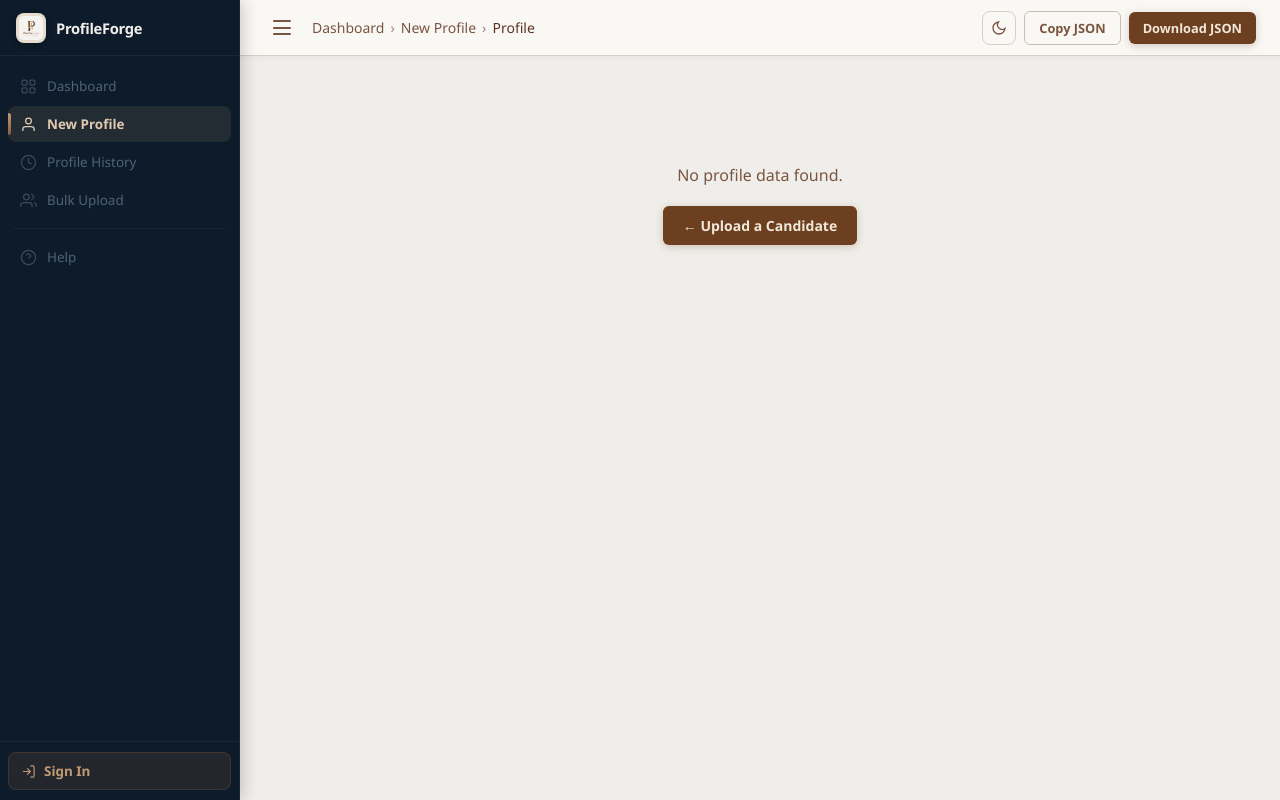
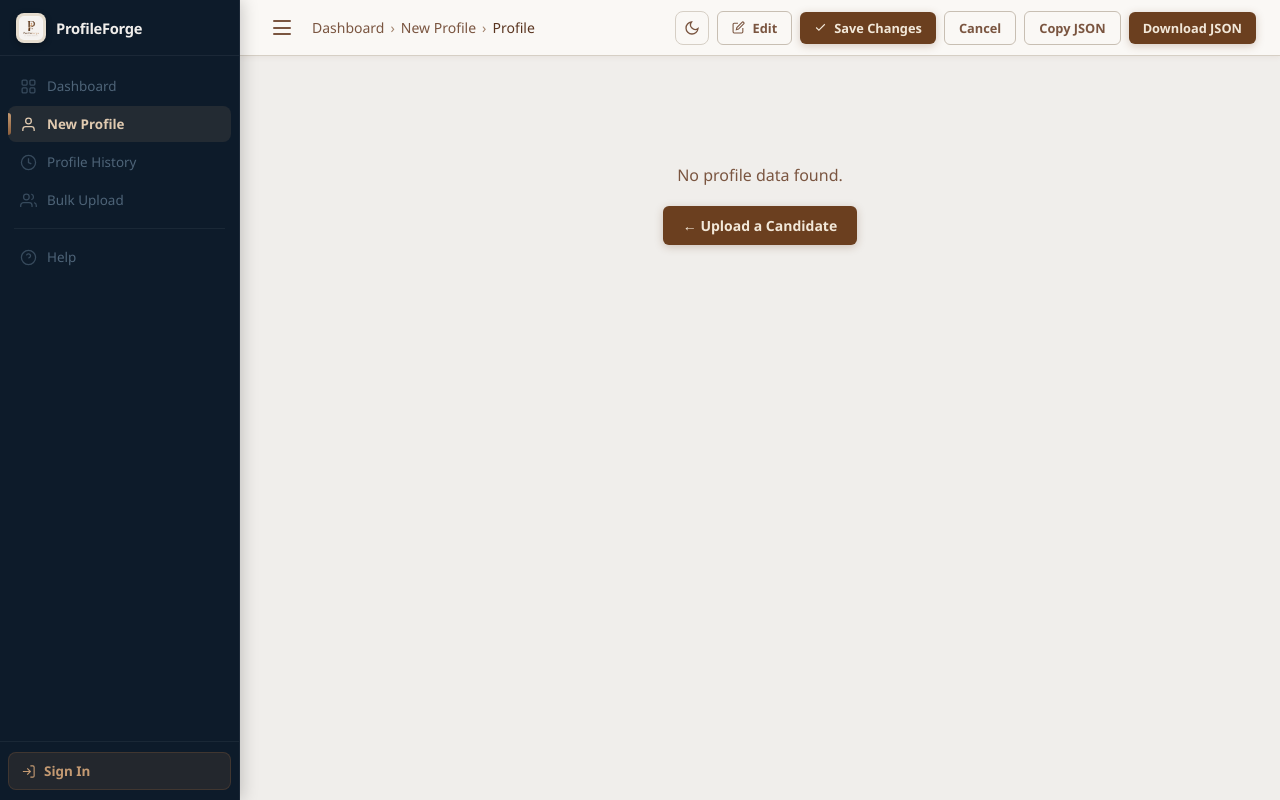
Before and after one commit to HazSha28/ProfileForge, a FastAPI app: page /profile in a window 1280 px wide. Run offline with FastAPI, Linux system fonts and the light colour scheme.

Commit message:
feat: candidate profile editing with Manual source tracking
- Edit button in profile topbar enters edit mode
- All key fields (name, headline, location) become contenteditable
- Dashed amber border + hint banner shows in edit mode
- Save: applies changes, marks source as Manual, sets confidence=1.0
- Cancel: restores original values, no changes saved
- Manual badge shown next to edited fields
- Updated profile saved back to localStorage + history entry
- Toast notification on save

```diff
--- a/web/static/js/profile.js
+++ b/web/static/js/profile.js
@@ -242,5 +242,188 @@
 }
 .pf-view-tab:hover { border-color:var(--border-2); color:var(--text-2); }
 .pf-view-tab--active { background:var(--brown); border-color:var(--brown); color:#f2e8d9; }
+
+/* ── Edit mode ── */
+.pf-editable {
+  border: 1px dashed transparent;
+  border-radius: 5px;
+  transition: border-color .15s, background .15s;
+  min-height: 1.2em;
+  display: inline-block;
+  padding: 2px 4px;
+  cursor: default;
+}
+body.edit-mode .pf-editable {
+  border-color: var(--brown-l);
+  background: var(--brown-glow);
+  cursor: text;
+  outline: none;
+}
+body.edit-mode .pf-editable:focus {
+  border-color: var(--brown);
+  background: var(--surface-2);
+  box-shadow: 0 0 0 3px rgba(107,63,31,.12);
+}
+.pf-manual-badge {
+  display: inline-block; font-size: .6rem; font-weight: 800;
+  padding: 1px 6px; border-radius: 10px; margin-left: 5px;
+  background: rgba(91,74,138,.15); color: var(--purple);
+  border: 1px solid rgba(91,74,138,.25); text-transform: uppercase;
+  letter-spacing: .4px; vertical-align: middle;
+}
+.pf-edit-hint {
+  font-size: .72rem; color: var(--brown-l);
+  margin-bottom: 14px; padding: 8px 12px;
+  background: rgba(107,63,31,.07); border-radius: 7px;
+  border: 1px solid rgba(107,63,31,.15);
+  display: none;
+}
+body.edit-mode .pf-edit-hint { display: block; }
 `;
 document.head.appendChild(style);
+
+// ── Edit mode ──────────────────────────────────────────────────
+let editMode = false;
+let originalProfile = JSON.parse(JSON.stringify(p || {})); // deep clone for cancel
+
+const editBtn       = document.getElementById("edit-btn");
+const saveBtn       = document.getElementById("save-edit-btn");
+const cancelBtn     = document.getElementById("cancel-edit-btn");
+
+// Insert edit hint banner at top of formatted view
+const editHint = document.createElement("div");
+editHint.className = "pf-edit-hint";
+editHint.innerHTML = `
+  <svg viewBox="0 0 24 24" fill="none" stroke="currentColor" stroke-width="2" width="13" height="13" style="display:inline;vertical-align:middle;margin-right:5px">
+    <path d="M11 4H4a2 2 0 0 0-2 2v14a2 2 0 0 0 2 2h14a2 2 0 0 0 2-2v-7"/>
+    <path d="M18.5 2.5a2.121 2.121 0 0 1 3 3L12 15l-4 1 1-4 9.5-9.5z"/>
+  </svg>
+  <strong>Edit mode</strong> — click any field to correct it. Changes are tracked as <span class="pf-manual-badge">Manual</span> source.
+`;
+document.getElementById("view-formatted")?.prepend(editHint);
+
+function makeEditable(el, fieldKey, subKey) {
+  if (!el) return;
+  el.classList.add("pf-editable");
+  el.setAttribute("data-field", fieldKey);
+  if (subKey) el.setAttribute("data-subkey", subKey);
+}
+
+function enterEditMode() {
+  editMode = true;
+  originalProfile = JSON.parse(JSON.stringify(p));
+  document.body.classList.add("edit-mode");
+
+  // Make all editable fields contenteditable
+  document.querySelectorAll(".pf-editable").forEach(el => {
+    el.contentEditable = "true";
+    el.setAttribute("spellcheck", "false");
+  });
+
+  editBtn.hidden    = true;
+  saveBtn.hidden    = false;
+  cancelBtn.hidden  = false;
+}
+
+function exitEditMode(save) {
+  editMode = false;
+  document.body.classList.remove("edit-mode");
+
+  document.querySelectorAll(".pf-editable").forEach(el => {
+    el.contentEditable = "false";
+  });
+
+  if (save) {
+    applyEdits();
+    // Persist updated profile to localStorage
+    localStorage.setItem("pf_last_profile", JSON.stringify(p));
+    // Update history entry if it exists
+    updateHistoryEntry(p);
+    showSavedToast();
+  } else {
+    // Restore original — re-render
+    Object.assign(p, originalProfile);
+    renderProfile(p, warnings);
+  }
+
+  editBtn.hidden    = false;
+  saveBtn.hidden    = true;
+  cancelBtn.hidden  = true;
+}
+
+function applyEdits() {
+  document.querySelectorAll(".pf-editable").forEach(el => {
+    const fieldKey = el.getAttribute("data-field");
+    const subKey   = el.getAttribute("data-subkey");
+    const newVal   = el.textContent.trim();
+
+    if (!fieldKey || !p[fieldKey]) return;
+
+    const fv = p[fieldKey];
+    if (subKey) {
+      // Nested field (e.g. location.city)
+      if (fv.value && typeof fv.value === "object") {
+        fv.value[subKey] = newVal;
+      }
+    } else {
+      fv.value = newVal;
+    }
+
+    // Mark as manually edited
+    if (!fv.sources.includes("Manual")) {
+      fv.sources = [...fv.sources, "Manual"];
+    }
+    fv.confidence = 1.0;   // recruiter confirmed = full confidence
+
+    // Add visual badge
+    const existing = el.parentElement.querySelector(".pf-manual-badge");
+    if (!existing) {
+      const badge = document.createElement("span");
+      badge.className = "pf-manual-badge";
+      badge.textContent = "Manual";
+      el.insertAdjacentElement("afterend", badge);
+    }
+  });
+}
+
+function updateHistoryEntry(updatedProfile) {
+  try {
+    const history = JSON.parse(localStorage.getItem("pf_history") || "[]");
+    const idx = history.findIndex(e => e.id === updatedProfile.candidate_id);
+    if (idx !== -1) {
+      history[idx].profile = updatedProfile;
+      history[idx].status  = "manual";
+      localStorage.setItem("pf_history", JSON.stringify(history));
+    }
+  } catch(e) {}
+}
+
+function showSavedToast() {
+  const toast = document.createElement("div");
+  toast.style.cssText = `
+    position:fixed; bottom:24px; right:24px; z-index:9999;
+    background:var(--green); color:#fff; padding:10px 18px;
+    border-radius:9px; font-size:.84rem; font-weight:600;
+    box-shadow:0 4px 16px rgba(0,0,0,.2);
+    animation: fadeUp .3s ease;
+  `;
+  toast.textContent = "✓ Changes saved";
+  document.body.appendChild(toast);
+  setTimeout(() => toast.remove(), 2500);
+}
+
+editBtn?.addEventListener("click",   () => enterEditMode());
+saveBtn?.addEventListener("click",   () => exitEditMode(true));
+cancelBtn?.addEventListener("click", () => exitEditMode(false));
+
+// Make key fields editable after render
+requestAnimationFrame(() => {
+  makeEditable(document.getElementById("profile-name"),     "full_name");
+  makeEditable(document.getElementById("profile-headline"), "headline");
+  // Location subfields — attempt to find them
+  const locVal = document.querySelector("#location-card .pf-field-card__value");
+  if (locVal) {
+    locVal.classList.add("pf-editable");
+    locVal.setAttribute("data-field", "location");
+  }
+});
--- a/web/templates/profile.html
+++ b/web/templates/profile.html
@@ -11,6 +11,20 @@
 {% endblock %}
 
 {% block topbar_actions %}
+<button class="pf-btn pf-btn--outline pf-btn--sm" id="edit-btn">
+  <svg viewBox="0 0 24 24" fill="none" stroke="currentColor" stroke-width="2" width="13" height="13">
+    <path d="M11 4H4a2 2 0 0 0-2 2v14a2 2 0 0 0 2 2h14a2 2 0 0 0 2-2v-7"/>
+    <path d="M18.5 2.5a2.121 2.121 0 0 1 3 3L12 15l-4 1 1-4 9.5-9.5z"/>
+  </svg>
+  Edit
+</button>
+<button class="pf-btn pf-btn--primary pf-btn--sm" id="save-edit-btn" hidden>
+  <svg viewBox="0 0 24 24" fill="none" stroke="currentColor" stroke-width="2" width="13" height="13">
+    <polyline points="20 6 9 17 4 12"/>
+  </svg>
+  Save Changes
+</button>
+<button class="pf-btn pf-btn--outline pf-btn--sm" id="cancel-edit-btn" hidden>Cancel</button>
 <button class="pf-btn pf-btn--outline pf-btn--sm" id="copy-btn">Copy JSON</button>
 <button class="pf-btn pf-btn--primary pf-btn--sm" id="download-btn">Download JSON</button>
 {% endblock %}
```
